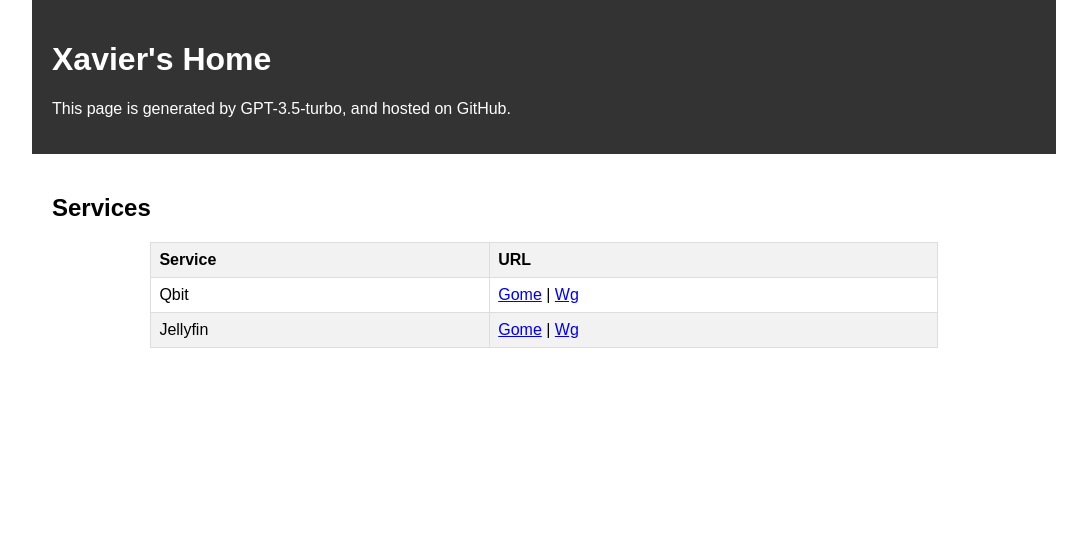
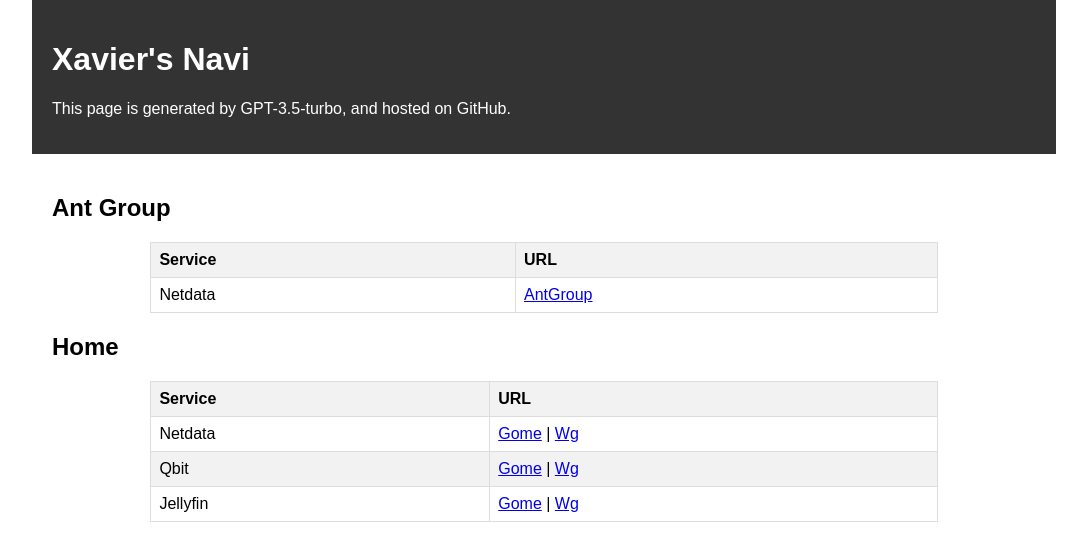
Before and after one commit to justxuewei/justxuewei.github.io, a plain HTML site: page index.html in a window 1280 px wide. Shown: the whole page, without its empty margins (96-1183 px from the left). Drawn offline with Linux system fonts and the light colour scheme.

Commit message:
Update index.html

```diff
--- a/index.html
+++ b/index.html
@@ -2,7 +2,7 @@
 <html>
 
 <head>
-    <title>Xavier's Home</title>
+    <title>Xavier's Navi</title>
     <style>
         body {
             margin: auto;
@@ -70,11 +70,11 @@
 
 <body>
     <header>
-        <h1>Xavier's Home</h1>
+        <h1>Xavier's Navi</h1>
         <p>This page is generated by GPT-3.5-turbo, and hosted on GitHub.</p>
     </header>
     <main>
-        <h2>Services</h2>
+        <h2>Ant Group</h2>
         <table>
             <thead>
                 <tr>
@@ -83,6 +83,26 @@
                 </tr>
             </thead>
             <tbody>
+                <tr>
+                    <td>Netdata</td>
+                    <td><a href="http://30.30.128.56:19999">AntGroup</a></td>
+                </tr>
+            </tbody>
+        </table>
+
+        <h2>Home</h2>
+        <table>
+            <thead>
+                <tr>
+                    <th>Service</th>
+                    <th>URL</th>
+                </tr>
+            </thead>
+            <tbody>
+                <tr>
+                    <td>Netdata</td>
+                    <td><a href="http://192.168.100.2:1999">Gome</a> | <a href="http://192.168.99.2:1999">Wg</a></td>
+                </tr>
                 <tr>
                     <td>Qbit</td>
                     <td><a href="http://192.168.100.2:8080">Gome</a> | <a href="http://192.168.99.2:8080">Wg</a></td>
```
